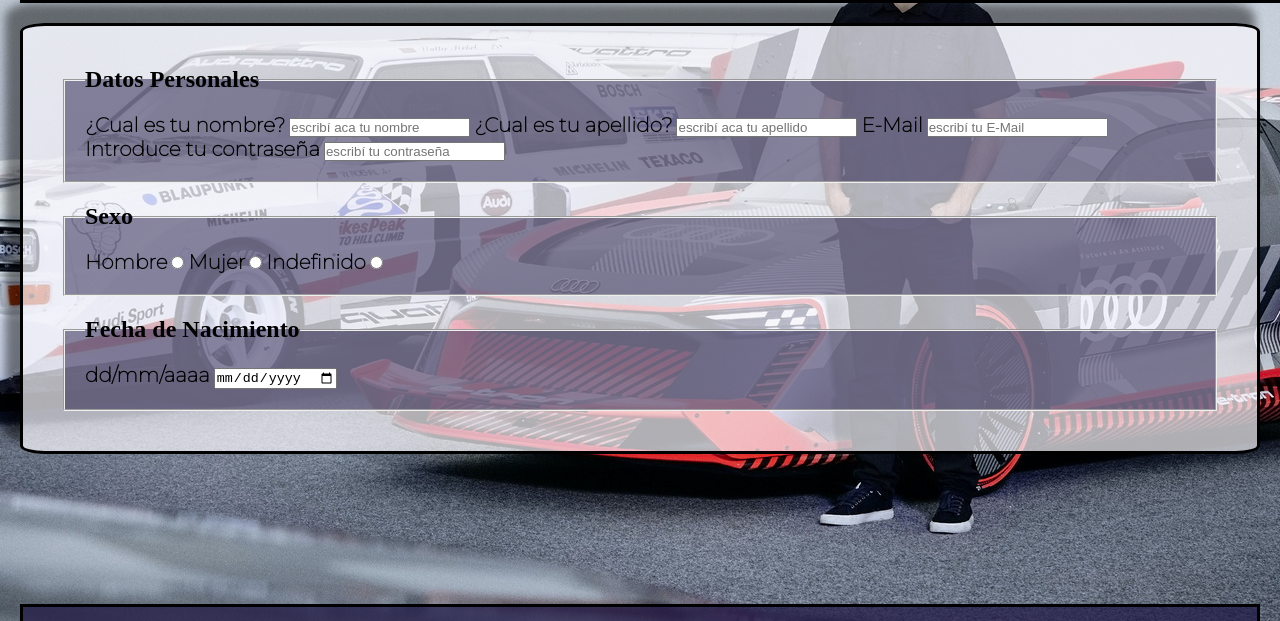
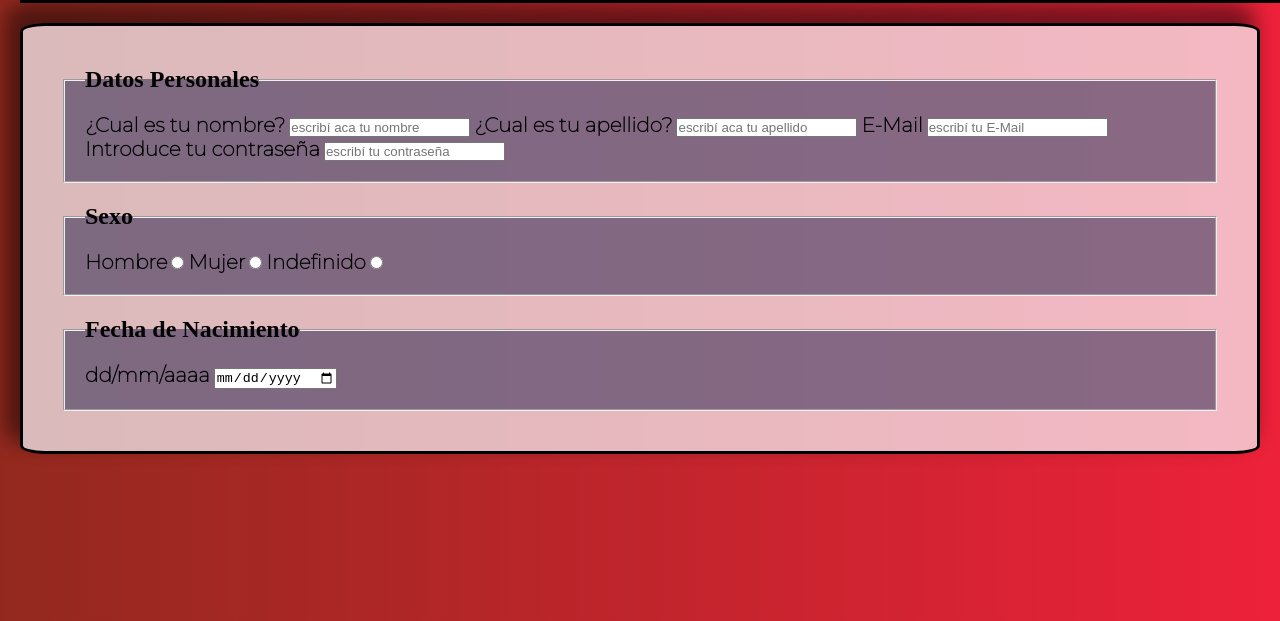
Before and after one commit to MartinIozzi/proyecto-audi, a plain HTML site: page pages/formulario.html in a window 1280 px wide. Shown: the part 177-798 px from the top of the page. Drawn offline with Linux system fonts and the light colour scheme.

Commit message:
diseño de la pagina de formulario

```diff
--- a/style.css
+++ b/style.css
@@ -125,13 +125,15 @@ nav ul{
 arriba tambien forman parte de las demas secciones, solo que comparten la class*/
 
 .footer2{
-    margin-top: 150px;
+    margin-top: 200px;
 }
 
 .background-img2{
     width: 100%;
     height: 100%;
-    background-image: url(./img/2022-Audi-S1-e-tron-quattro-Hoonitron-13.jpg);
+    background: #ED213A;
+    background: -webkit-linear-gradient(to right, #93291E, #ED213A);
+    background: linear-gradient(to right, #93291E, #ED213A);
     background-repeat: no-repeat;
     background-attachment: fixed;
     background-position: center;
@@ -139,13 +141,16 @@ arriba tambien forman parte de las demas secciones, solo que comparten la class*
 
 .cuadro-de-informacion{
     border: solid rgb(0, 0, 0);
-    box-shadow: -10px -15px 10px 5px rgba(0, 0, 0, 0.466);
+    box-shadow: -10px -15px 20px 5px rgba(0, 0, 0, 0.466);
     border-radius: 2%;
     margin: 20px;
     padding: 20px;
     background-color: rgba(248, 247, 253, 0.705);
 }
 
+input::selection{
+    color: #93291E;
+}
 
 .cuadro-de-informacion1{
     margin: 20px;
```
